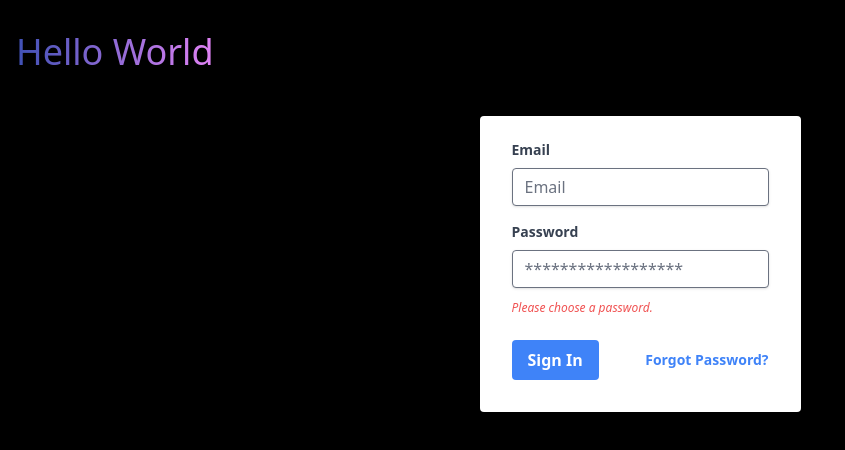
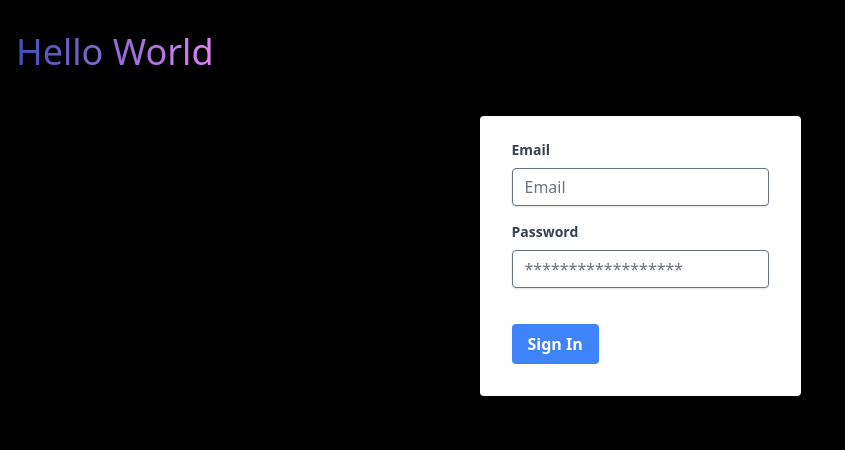
Before and after one commit to NverKhachatryan/Attendance_APP, a Next.js app: page /login in a window 1280 px wide. Shown: the top 450 px of the page, without its empty margins (0-845 px from the left). Built offline with nearby package versions, Linux system fonts and the light colour scheme; no server answers.

Commit message:
changesssssssaaa

```diff
--- a/src/pages/login.js
+++ b/src/pages/login.js
@@ -95,9 +95,6 @@
                 setPassword(e.target.value);
               }}
             />
-            <p className="text-red-500 text-xs italic">
-              Please choose a password.
-            </p>
           </div>
           <div className="flex items-center justify-between">
             <button
@@ -107,12 +104,6 @@
             >
               {isLoading ? "Loading..." : "Sign In"}
             </button>
-            <a
-              className="inline-block align-baseline font-bold text-sm text-blue-500 hover:text-blue-800"
-              href="#"
-            >
-              Forgot Password?
-            </a>
           </div>
         </form>
       </div>
```
